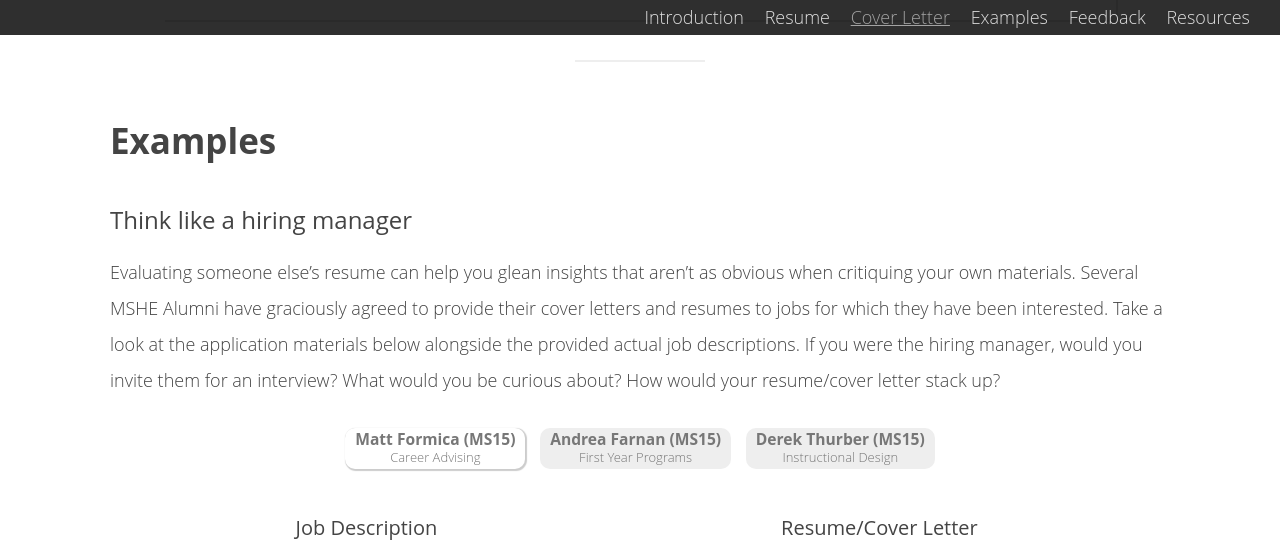
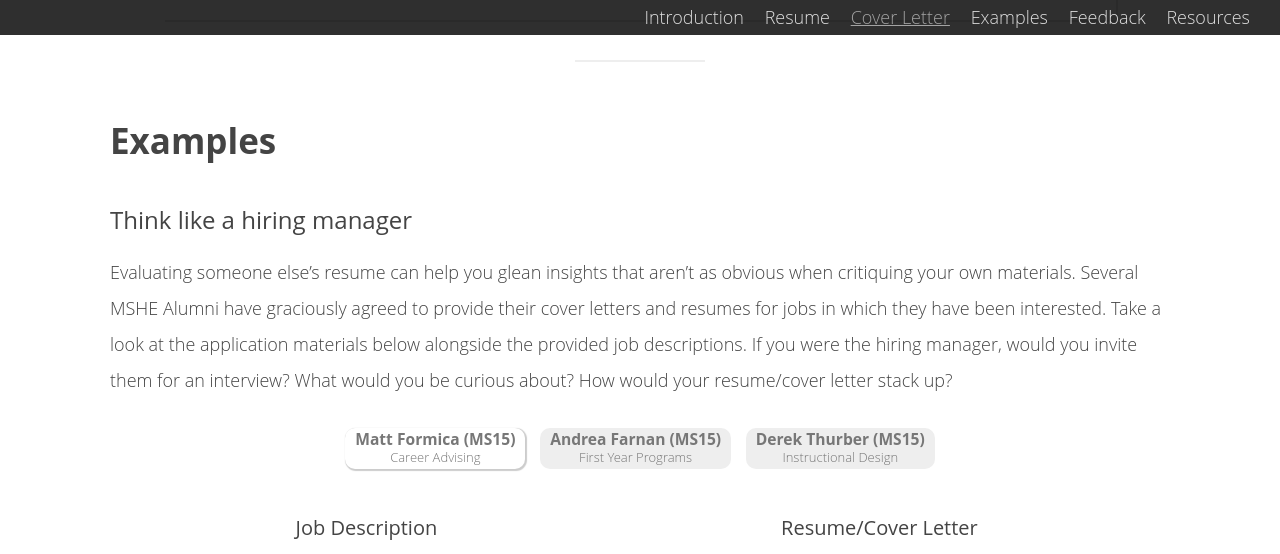
Before and after one commit to dwthurber/resume-coverletter, a Jekyll site: the page built from index.html, in a window 1280 px wide and 900 px high, scrolled down 6464 px, cut to the strip 0-554 px from the top of the window. Built offline with Jekyll 4.4.1, drawn with Linux system fonts in a browser that asks for light colours; nearby versions of some CDN libraries.

Commit message:
Updated '/_includes/activity.html' via CloudCannon

```diff
--- a/_includes/activity.html
+++ b/_includes/activity.html
@@ -3,39 +3,39 @@
 </div>
 <div class="container">
     <h4 class="editable">Think like a hiring manager</h4>
-        <p class="editable">Evaluating someone else’s resume can help you glean insights that aren’t as obvious when critiquing your own materials. Several MSHE Alumni have graciously agreed to provide their cover letters and resumes to jobs for which they have been interested. Take a look at the application materials below alongside the provided actual job descriptions. If you were the hiring manager, would you invite them for an interview? What would you be curious about? How would your resume/cover letter stack up?</p>
+        <p class="editable">Evaluating someone else&rsquo;s resume can help you glean insights that aren&rsquo;t as obvious when critiquing your own materials. Several MSHE Alumni have graciously agreed to provide their cover letters and resumes for jobs in which they have been interested. Take a look at the application materials below alongside the provided job descriptions. If you were the hiring manager, would you invite them for an interview? What would you be curious about? How would your resume/cover letter stack up?</p>
             <div class="page-toggle examples-toggle">
                 <ul>
-                    <li class="toggle-active"><a href="#/" id="toggle-sample-one"><span class="larger">Matt Formica (MS15)</span><br>
+                    <li class="toggle-active"><a href="#/" id="toggle-sample-one"><span class="larger">Matt Formica (MS15)</span><br />
                     Career Advising</a></li>
-                    <li><a href="#/" id="toggle-sample-two"><span class="larger">Andrea Farnan (MS15)</span><br>
+                    <li><a href="#/" id="toggle-sample-two"><span class="larger">Andrea Farnan (MS15)</span><br />
                     First Year Programs</a></li>
-                    <li><a href="#/" id="toggle-sample-three"><span class="larger">Derek Thurber (MS15)</span><br>
+                    <li><a href="#/" id="toggle-sample-three"><span class="larger">Derek Thurber (MS15)</span><br />
                     Instructional Design</a></li>
                 </ul>
             </div>
             <div id="example-one">
                 <div class="example">
                     <h5>Job Description</h5>
-                     <iframe  src="https://app.box.com/embed/preview/fg1bwrkqcquxe2n52ryzlmtodipomj0n?theme=dark" width="100%" height="600" frameborder="0" allowfullscreen webkitallowfullscreen msallowfullscreen></iframe>
+                     <iframe src="https://app.box.com/embed/preview/fg1bwrkqcquxe2n52ryzlmtodipomj0n?theme=dark" width="100%" height="600" frameborder="0" allowfullscreen webkitallowfullscreen msallowfullscreen></iframe>
 
 
                 </div>
                 <div class="example">
                     <h5>Resume/Cover Letter</h5>
-                     <iframe  src="https://app.box.com/embed/preview/ay0sxrwll0rt4rv2wvf1r8jwk5uxs458?theme=dark" width="100%" height="600" frameborder="0" allowfullscreen webkitallowfullscreen msallowfullscreen></iframe>
+                     <iframe src="https://app.box.com/embed/preview/ay0sxrwll0rt4rv2wvf1r8jwk5uxs458?theme=dark" width="100%" height="600" frameborder="0" allowfullscreen webkitallowfullscreen msallowfullscreen></iframe>
 
                 </div>
             </div>
             <div id="example-two" class="hidden">
                 <div class="example">
                     <h5>Job Description</h5>
-                     <iframe  src="https://app.box.com/embed/preview/e8gm2psqcvubclghhmt3knn5gbtykh8b?theme=dark" width="100%" height="600" frameborder="0" allowfullscreen webkitallowfullscreen msallowfullscreen></iframe>
+                     <iframe src="https://app.box.com/embed/preview/e8gm2psqcvubclghhmt3knn5gbtykh8b?theme=dark" width="100%" height="600" frameborder="0" allowfullscreen webkitallowfullscreen msallowfullscreen></iframe>
 
                 </div>
                 <div class="example">
                     <h5>Resume/Cover Letter</h5>
-                     <iframe  src="https://app.box.com/embed/preview/uy6yu12mah6qt1aok3mfrxeiokx6wxl2?theme=dark" width="100%" height="600" frameborder="0" allowfullscreen webkitallowfullscreen msallowfullscreen></iframe>
+                     <iframe src="https://app.box.com/embed/preview/uy6yu12mah6qt1aok3mfrxeiokx6wxl2?theme=dark" width="100%" height="600" frameborder="0" allowfullscreen webkitallowfullscreen msallowfullscreen></iframe>
 
                 </div>
             </div>
@@ -46,7 +46,7 @@
                 </div>
                 <div class="example">
                     <h5>Resume/Cover Letter</h5>
-                 <iframe  src="https://app.box.com/embed/preview/2ccu0knagc99erta8digct42wt5qny6d?theme=dark" width="100%" height="600" frameborder="0" allowfullscreen webkitallowfullscreen msallowfullscreen></iframe>
+                 <iframe src="https://app.box.com/embed/preview/2ccu0knagc99erta8digct42wt5qny6d?theme=dark" width="100%" height="600" frameborder="0" allowfullscreen webkitallowfullscreen msallowfullscreen></iframe>
                  </div>
 
             </div>
```
